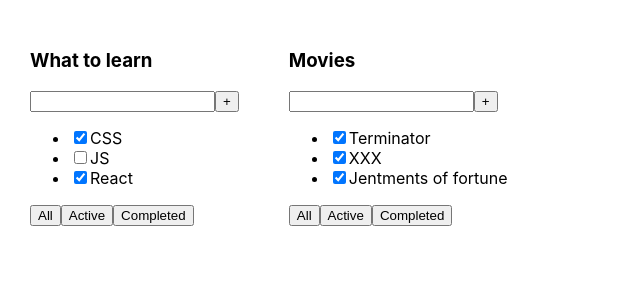
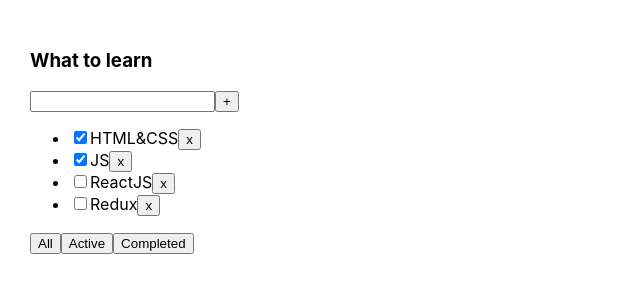
Before and after one commit to RuslanZhavoronkov/to-dolist_lesson_Dimych, a React (Create React App) app: page / in a window 1280 px wide. Shown: the top 300 px of the page, without its empty margins (0-640 px from the left). Built offline with nearby package versions, Linux system fonts and the light colour scheme.

Commit message:
Lesson 2

```diff
--- a/src/App.tsx
+++ b/src/App.tsx
@@ -1,25 +1,47 @@
-import React from "react";
+import React, { useState } from "react";
 import "./App.css";
 import { TaskType, Todolist } from "./Todolist";
 
+export type FilterValuesType = "All" | "Completed" | "Active";
+
 function App() {
   //Создадим массивы задач
-  let tasks1: Array<TaskType> = [
-    { id: 1, title: "CSS", isDone: true },
-    { id: 2, title: "JS", isDone: false },
-    { id: 3, title: "React", isDone: true },
-  ];
+  let [tasks, setTasks] = useState<Array<TaskType>>([
+    { id: 1, title: "HTML&CSS", isDone: true },
+    { id: 2, title: "JS", isDone: true },
+    { id: 3, title: "ReactJS", isDone: false },
+    { id: 4, title: "Redux", isDone: false },
+  ]);
 
-  let tasks2: Array<TaskType> = [
-    { id: 1, title: "Terminator", isDone: true },
-    { id: 2, title: "XXX", isDone: true },
-    { id: 3, title: "Jentments of fortune", isDone: true },
-  ];
+  let [filter, setFilter] = useState<FilterValuesType>("All");
+
+  //Функция обработчик нажатия кнопки "x"(логическая функция)
+  function removeTask(id: number) {
+    setTasks(tasks.filter((t) => t.id !== id));
+  }
+
+  //Функция обработчик нажатия кнопок "All", "Completed", "Active"(логическая функция)
+  function changeFilter(value: FilterValuesType) {
+    setFilter(value);
+  }
+
+  let tasksForTodolist = tasks;
+
+  if (filter === "Completed") {
+    tasksForTodolist = tasks.filter((t) => t.isDone === true);
+  }
+  if (filter === "Active") {
+    tasksForTodolist = tasks.filter((t) => t.isDone === false);
+  }
 
   return (
     <div className="App">
-      <Todolist title="What to learn" tasks={tasks1} />
-      <Todolist title="Movies" tasks={tasks2} />
+      <Todolist
+        title="What to learn"
+        tasks={tasksForTodolist}
+        removeTask={removeTask}
+        changeFilter={changeFilter}
+      />
     </div>
   );
 }
--- a/src/Todolist.tsx
+++ b/src/Todolist.tsx
@@ -1,4 +1,5 @@
 import React from "react";
+import { FilterValuesType } from "./App";
 
 //Создадим тип объектов массивов task1, task2
 export type TaskType = {
@@ -9,7 +10,9 @@
 
 type PropsType = {
   title: string;
-  tasks: Array<TaskType>; //Ждем массив объектов типа TaskType
+  tasks: Array<TaskType>;
+  removeTask: (id: number) => void;
+  changeFilter: (value: FilterValuesType) => void;
 };
 
 export function Todolist(props: PropsType) {
@@ -21,23 +24,20 @@
         <button>+</button>
       </div>
       <ul>
-        <li>
-          <input type="checkbox" checked={props.tasks[0].isDone} />
-          <span>{props.tasks[0].title}</span>
-        </li>
-        <li>
-          <input type="checkbox" checked={props.tasks[1].isDone} />
-          <span>{props.tasks[1].title}</span>
-        </li>
-        <li>
-          <input type="checkbox" checked={props.tasks[2].isDone} />
-          <span>{props.tasks[2].title}</span>
-        </li>
+        {props.tasks.map((t) => (
+          <li>
+            <input type="checkbox" checked={t.isDone} />
+            <span>{t.title}</span>
+            <button onClick={() => props.removeTask(t.id)}>x</button>
+          </li>
+        ))}
       </ul>
       <div>
-        <button>All</button>
-        <button>Active</button>
-        <button>Completed</button>
+        <button onClick={() => props.changeFilter("All")}>All</button>
+        <button onClick={() => props.changeFilter("Active")}>Active</button>
+        <button onClick={() => props.changeFilter("Completed")}>
+          Completed
+        </button>
       </div>
     </div>
   );
```
